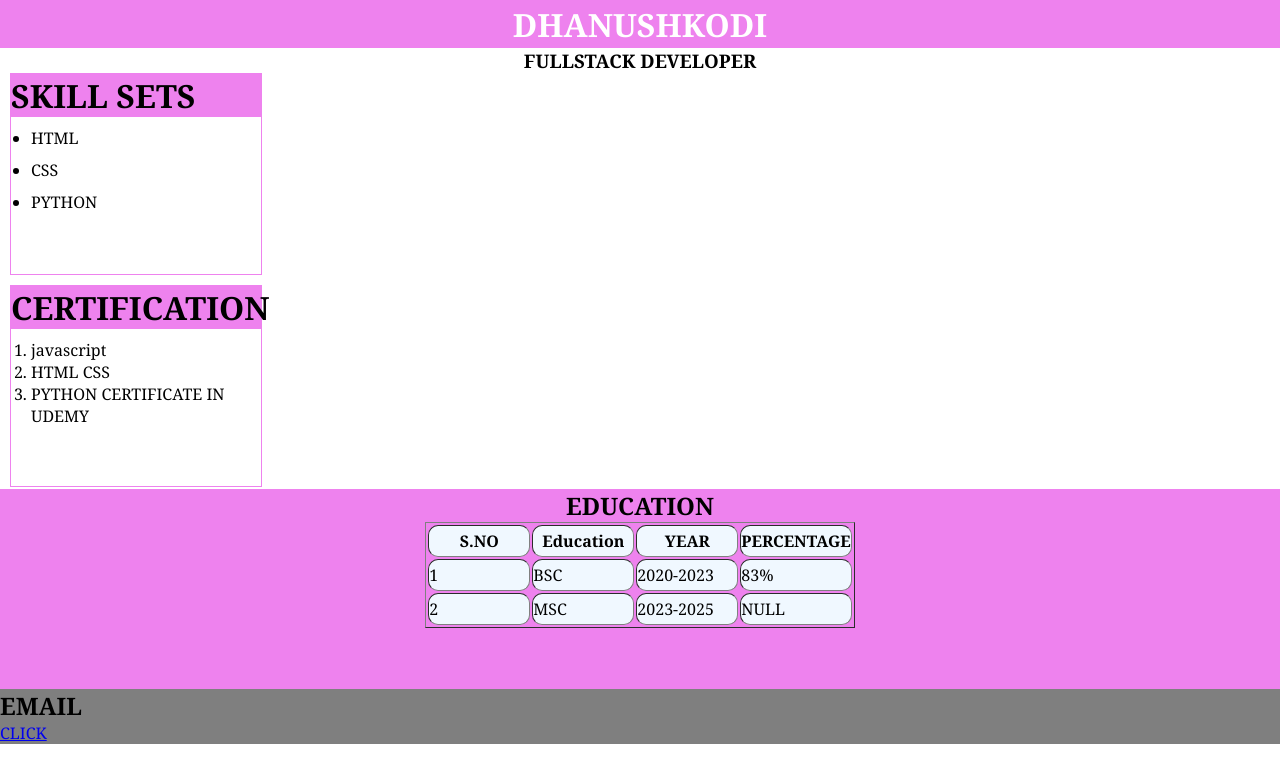
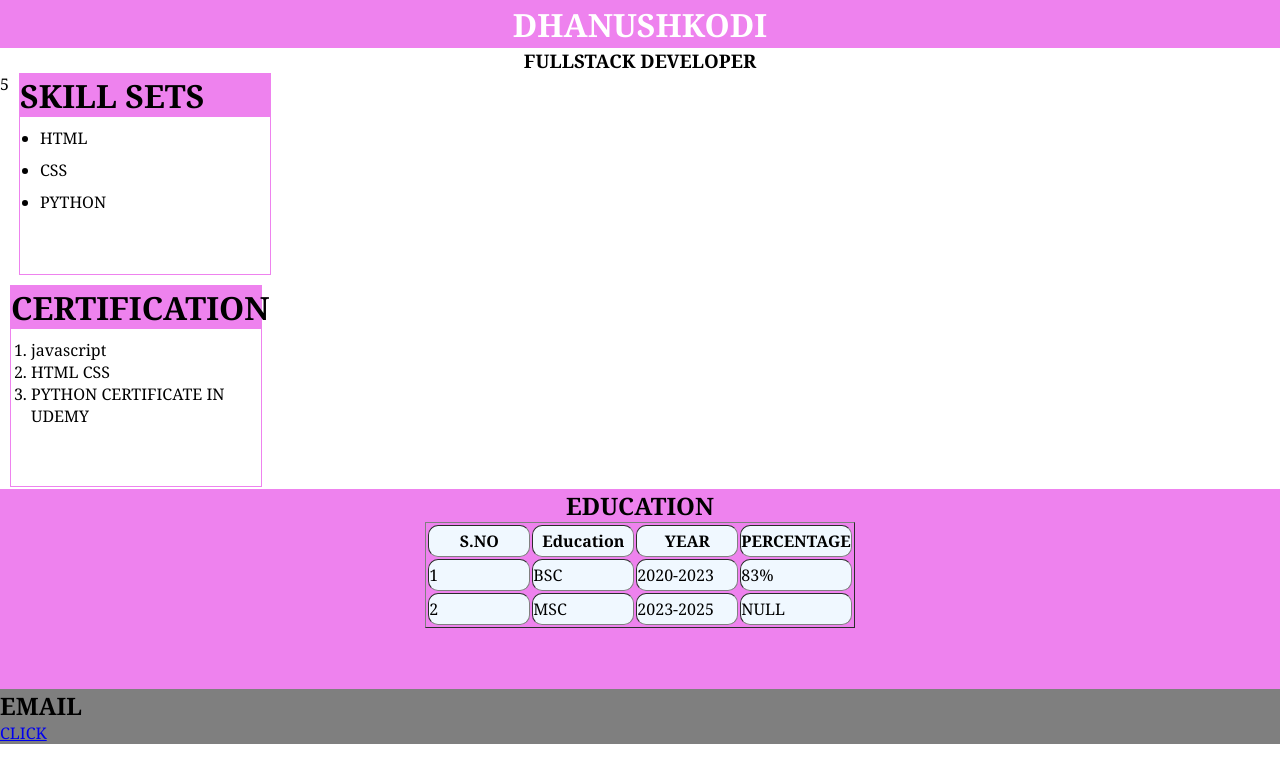
Before and after one commit to DHANUSHKODIAJJ/simpleresume, a plain HTML site: page index.html in a window 1280 px wide. Drawn offline with Linux system fonts and the light colour scheme.

Commit message:
Update index.html

```diff
--- a/index.html
+++ b/index.html
@@ -16,7 +16,7 @@
     </div>
             <h3>FULLSTACK DEVELOPER</h2>
 
-    <div class="box2">
+    <div class="box2">5
         <div class="skills">
             <h1>SKILL SETS</h1>
             <ul>
```
